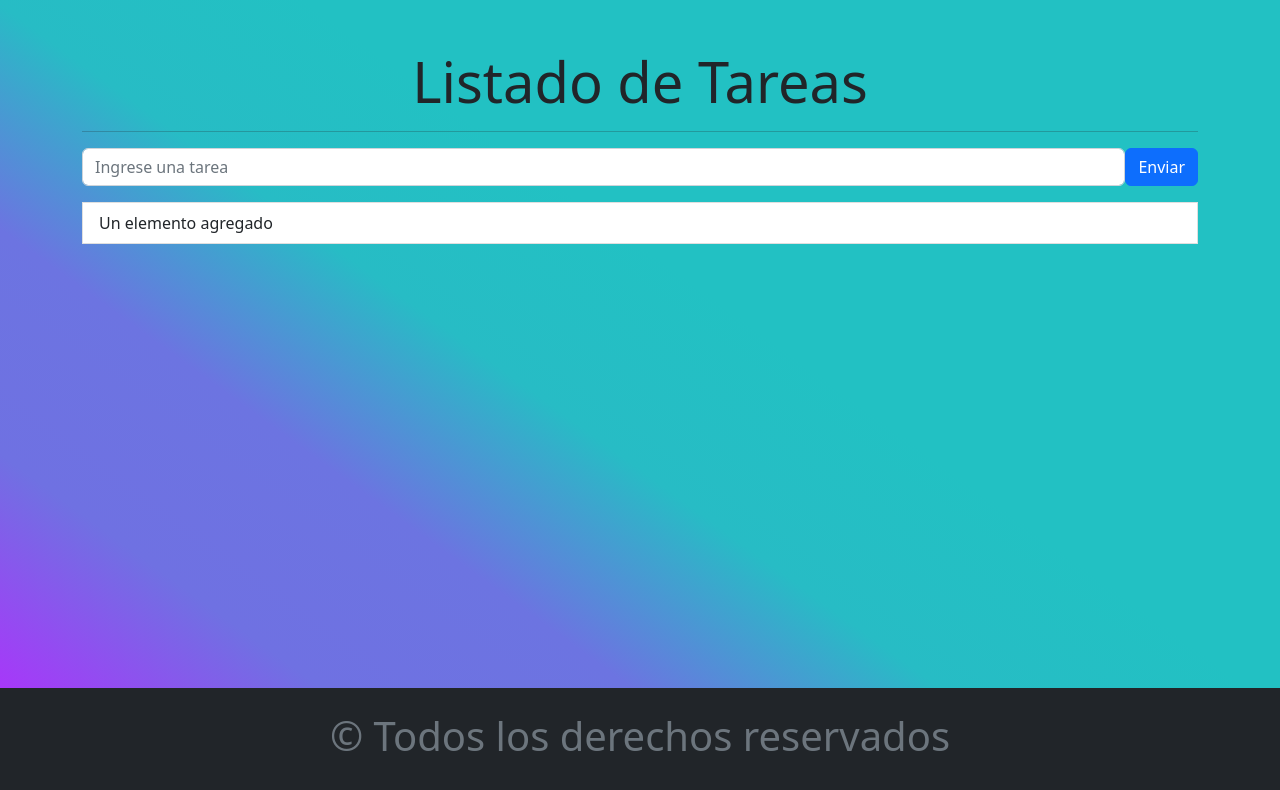
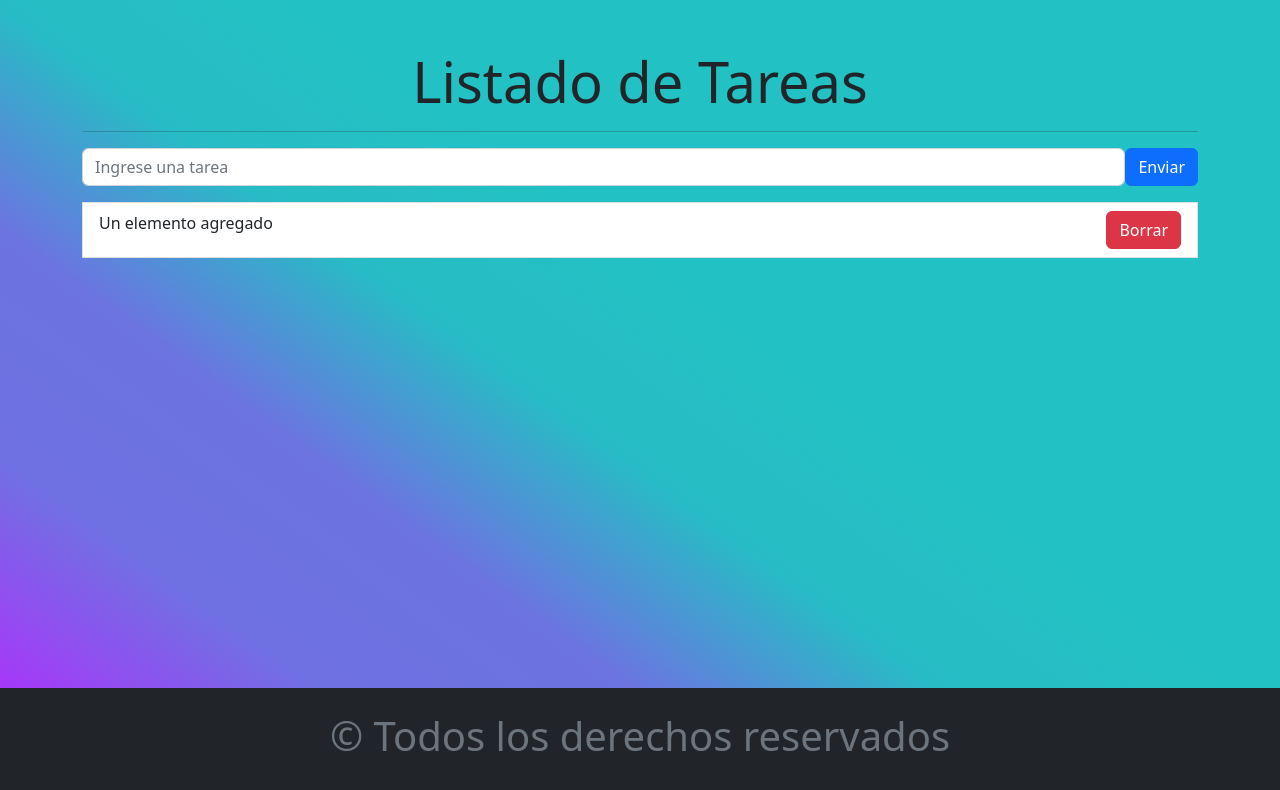
Before and after one commit to Agustin978/React_Ejercicio4, a React (Vite) app: page / in a window 1280 px wide. Shown: the top 790 px of the page. Built offline with nearby package versions, Linux system fonts and the light colour scheme.

Commit message:
Agregado el boton borrar para los items de la lista

```diff
--- a/Componentes/ItemTarea.jsx
+++ b/Componentes/ItemTarea.jsx
@@ -1,9 +1,12 @@
-import { ListGroup } from "react-bootstrap";
+import { Button, ListGroup } from "react-bootstrap";
 
 const ItemTarea = () => {
     return (
         <div>
-            <ListGroup.Item>Un elemento agregado</ListGroup.Item>
+            <ListGroup.Item className="d-flex justify-content-between">
+                Un elemento agregado
+                <Button variant="danger">Borrar</Button>
+            </ListGroup.Item>
         </div>
     );
 };
```
